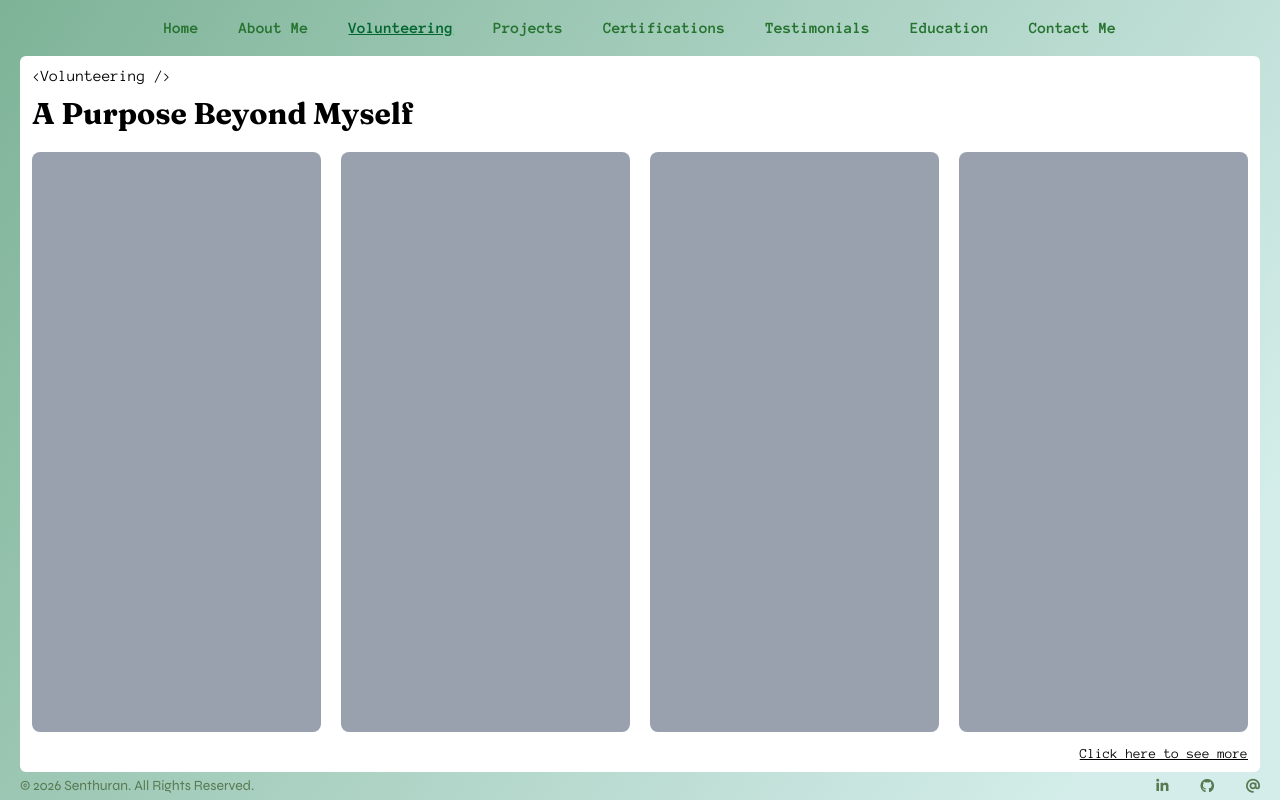
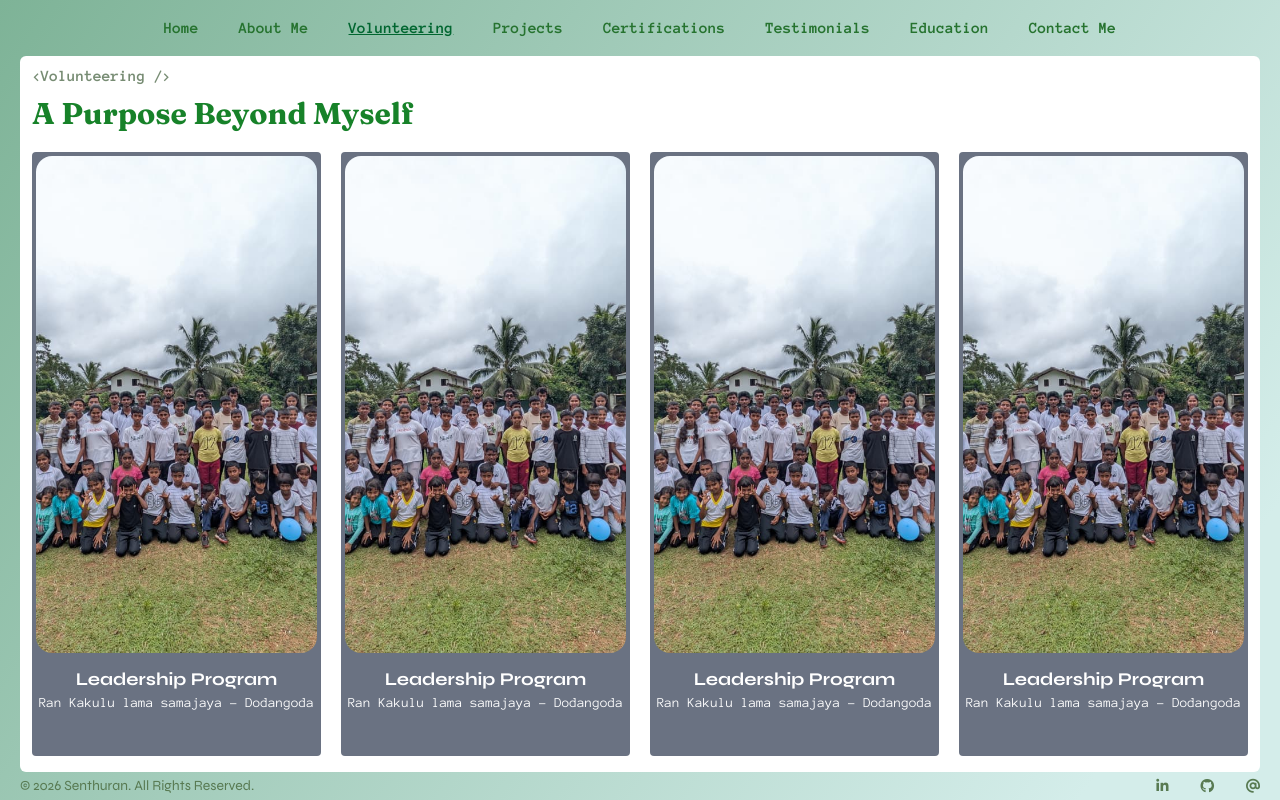
Before and after one commit to senthuran20040817/PORTFOLIO, a React (Vite) app: page / in a window 1280 px wide. Both pictures are taken after a click on the element "Volunteering". Built offline with nearby package versions, Linux system fonts and the light colour scheme.

Commit message:
add colours to the volunteering section

```diff
--- a/src/components/Volunteering.jsx
+++ b/src/components/Volunteering.jsx
@@ -4,19 +4,51 @@ function Volunteering() {
     return (
         <section className="relative bg-white grow rounded-md flex flex-col px-3">
             <div className="flex flex-col gap-2 mt-10 mb-5 ">
-                <p className="font-bold font-Fraunces text-3xl">A Purpose Beyond Myself</p>
+                <p className="font-bold font-Fraunces text-3xl text-name">A Purpose Beyond Myself</p>
             </div>
-            <div className="flex justify-between h-full gap-5">
-                <div className="w-full bg-gray-400 rounded-lg"></div>
-                <div className="w-full bg-gray-400 rounded-lg"></div>
-                <div className="w-full bg-gray-400 rounded-lg"></div>
-                <div className="w-full bg-gray-400 rounded-lg"></div>
+            <div className="grid grid-cols-4 h-full gap-5 ">
+                <div className="flex flex-col bg-gray-500 rounded-sm  box-border p-1">
+                    <div className="w-full grow bg-gray-400 rounded-2xl overflow-hidden  ">
+                        <img src="src\assets\vol-1.jpeg" alt="" className=" object-cover h-full  " />
+                    </div>
+                    <div className="h-1/6 text-center pt-3">
+                        <p className="font-syne font-bold text-lg text-white">Leadership Program</p>
+                        <p className="font-anonymous text-sm text-white">Ran Kakulu lama samajaya - Dodangoda</p>
+                    </div>
+                </div>
+                <div className="flex flex-col bg-gray-500 rounded-sm  box-border p-1">
+                    <div className="w-full grow bg-gray-400 rounded-2xl overflow-hidden  ">
+                        <img src="src\assets\vol-1.jpeg" alt="" className=" object-cover h-full  " />
+                    </div>
+                    <div className="h-1/6 text-center pt-3">
+                        <p className="font-syne font-bold text-lg text-white">Leadership Program</p>
+                        <p className="font-anonymous text-sm text-white">Ran Kakulu lama samajaya - Dodangoda</p>
+                    </div>
+                </div>
+                <div className="flex flex-col bg-gray-500 rounded-sm  box-border p-1">
+                    <div className="w-full grow bg-gray-400 rounded-2xl overflow-hidden  ">
+                        <img src="src\assets\vol-1.jpeg" alt="" className=" object-cover h-full  " />
+                    </div>
+                    <div className="h-1/6 text-center pt-3">
+                        <p className="font-syne font-bold text-lg text-white">Leadership Program</p>
+                        <p className="font-anonymous text-sm text-white">Ran Kakulu lama samajaya - Dodangoda</p>
+                    </div>
+                </div>
+                <div className="flex flex-col bg-gray-500 rounded-sm  box-border p-1">
+                    <div className="w-full grow bg-gray-400 rounded-2xl overflow-hidden  ">
+                        <img src="src\assets\vol-1.jpeg" alt="" className=" object-cover h-full  " />
+                    </div>
+                    <div className="h-1/6 text-center pt-3">
+                        <p className="font-syne font-bold text-lg text-white">Leadership Program</p>
+                        <p className="font-anonymous text-sm text-white">Ran Kakulu lama samajaya - Dodangoda</p>
+                    </div>
+                </div>
             </div>
             <div className="flex justify-end py-2">
-                <u><a className="font-anonymous text-sm" href="#"> Click here to see more</a></u>
+                {/* <u><a className="font-anonymous text-sm" href="#"> Click here to see more</a></u> */}
             </div>
             <div className=" absolute top-2">
-                <p className="font-anonymous">{`<Volunteering />`}</p>
+                <p className="font-anonymous text-tag font-bold">{`<Volunteering />`}</p>
             </div>
         </section>
     )
```
